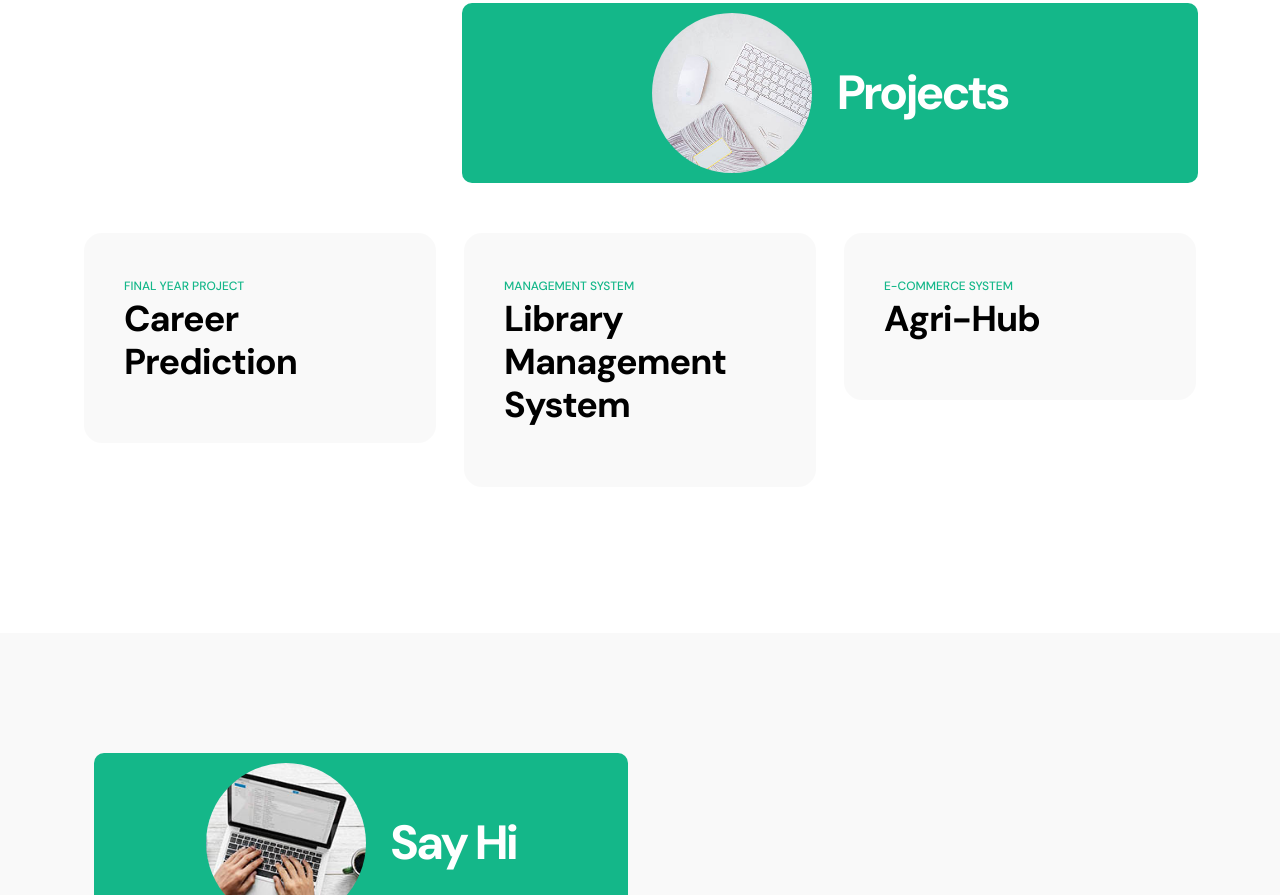
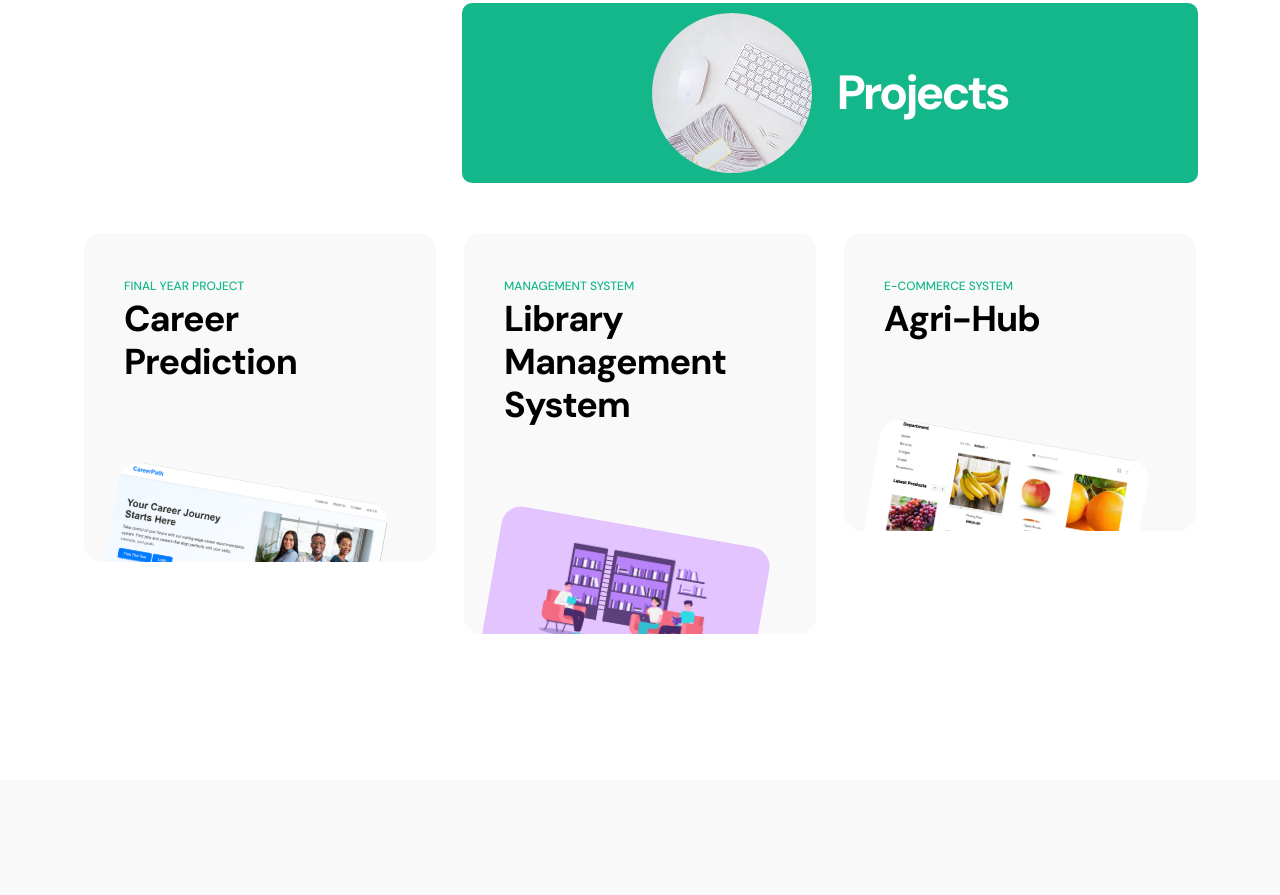
Before and after one commit to Zaim44444/Portfolio, a plain HTML site: page index.html in a window 1280 px wide. Shown: the part 2375-3270 px from the top of the page. Drawn offline with nearby package versions, Linux system fonts and the light colour scheme.

Commit message:
index.html

```diff
--- a/index.html
+++ b/index.html
@@ -134,7 +134,7 @@
                     <div class="row">
 
                         <div class="col-lg-6 col-12">
-                            <img src="/templatemo_578_first_portfolio/images/front4.jpg" class="about-image img-fluid" alt="">
+                            <img src="images/front4.jpg" class="about-image img-fluid" alt="">
                         </div>
 
                         <div class="col-lg-6 col-12 mt-5 mt-lg-0">
@@ -143,7 +143,7 @@
                                 <div class="section-title-wrap d-flex justify-content-end align-items-center mb-4">
                                     <h2 class="text-white me-4 mb-0">My Story</h2>
 
-                                    <img src="/templatemo_578_first_portfolio/images/zaim.jpg" class="avatar-image img-fluid" alt="">
+                                    <img src="images/zaim.jpg" class="avatar-image img-fluid" alt="">
                                 </div>
 
                                 <h3 class="pt-2 mb-3">A little bit about Me</h3>
@@ -253,8 +253,8 @@
                                     <h3 class="projects-title">Career Prediction</h3>
                                 </div>
 
-                                <a href="/templatemo_578_first_portfolio/images/front8.png" class="popup-image">
-                                    <img src="/templatemo_578_first_portfolio/images/front8.png" class="projects-image img-fluid" alt="">
+                                <a href="images/front8.png" class="popup-image">
+                                    <img src="images/front8.png" class="projects-image img-fluid" alt="">
                                 </a>
                             </div>
                         </div>
@@ -267,8 +267,8 @@
                                     <h3 class="projects-title">Library Management  System</h3>
                                 </div>
 
-                                <a href="/templatemo_578_first_portfolio/images/front9.webp" class="popup-image">
-                                    <img src="/templatemo_578_first_portfolio/images/front9.webp" class="projects-image img-fluid" alt="">
+                                <a href="images/front9.webp" class="popup-image">
+                                    <img src="images/front9.webp" class="projects-image img-fluid" alt="">
                                 </a>
                             </div>
                         </div>
@@ -281,8 +281,8 @@
                                     <h3 class="projects-title">Agri-Hub</h3>
                                 </div>
 
-                                <a href="/templatemo_578_first_portfolio/images/productpage2.png" class="popup-image">
-                                    <img src="/templatemo_578_first_portfolio/images/productpage2.png" class="projects-image img-fluid" alt="">
+                                <a href="images/productpage2.png" class="popup-image">
+                                    <img src="images/productpage2.png" class="projects-image img-fluid" alt="">
                                 </a>
                             </div>
                         </div>
```
